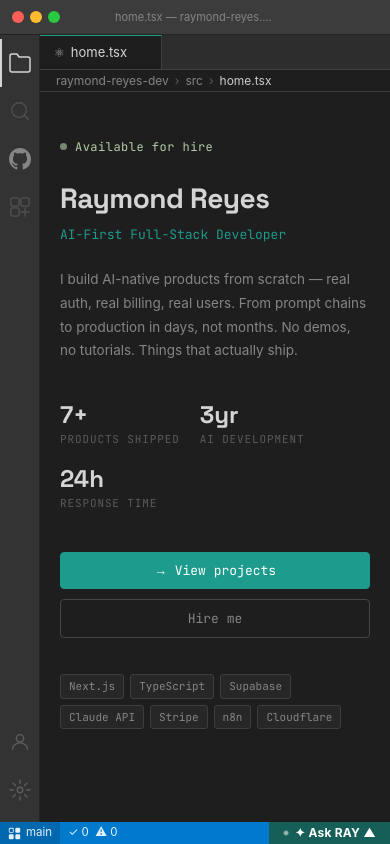
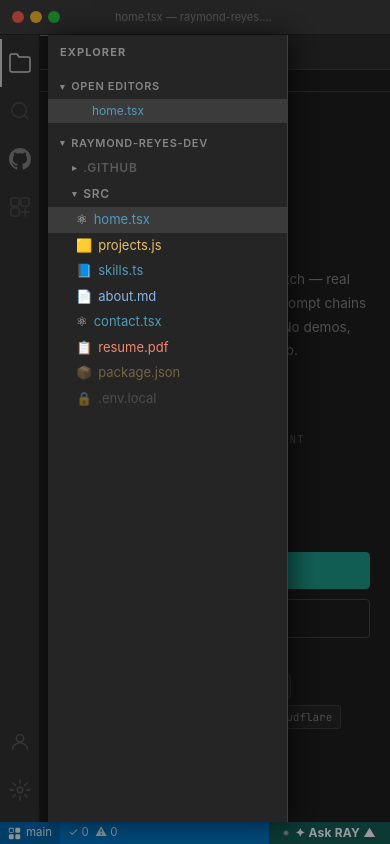
Before and after one commit to RaymondDRH/portafolio, a Next.js app: page / in a window 390 px wide. Built offline with nearby package versions, Linux system fonts and the light colour scheme.

Commit message:
fix: mobile sidebar as fixed overlay with backdrop — tap outside to close

```diff
--- a/app/globals.css
+++ b/app/globals.css
@@ -134,6 +134,9 @@ button { font-family: inherit; cursor: pointer; border: none; background: none;
   border-right: 1px solid var(--border);
   flex-shrink: 0;
   overflow: hidden;
+}
+.vsc-sidebar-backdrop {
+  display: none;
 }
 .vsc-sidebar-header {
   height: 35px;
@@ -493,12 +496,21 @@ button { font-family: inherit; cursor: pointer; border: none; background: none;
 
 /* ── Responsive ── */
 @media (max-width: 900px) {
-  .vsc-sidebar { display: none; }
+  .vsc-sidebar { display: none !important; }
   .vsc-sidebar.mobile-open {
-    display: flex;
-    position: fixed; left: 48px; top: 35px; bottom: 22px;
+    display: flex !important;
+    position: fixed;
+    left: 48px; top: 35px; bottom: 22px;
     z-index: 100;
+    width: 240px;
     box-shadow: 4px 0 24px rgba(0,0,0,0.6);
+  }
+  .vsc-sidebar-backdrop {
+    display: block;
+    position: fixed;
+    inset: 0;
+    z-index: 99;
+    background: rgba(0,0,0,0.4);
   }
   .vsc-panel          { height: 200px; }
   .vsc-titlebar-right { display: none; }
--- a/components/VSCodeShell.tsx
+++ b/components/VSCodeShell.tsx
@@ -150,9 +150,12 @@ export default function VSCodeShell() {
       <div className="vsc-body">
         <ActivityBar sidebarOpen={sidebarOpen} onToggle={() => setSidebar(o => !o)} />
 
-        <div className={`vsc-sidebar${sidebarOpen ? '' : ' hidden'}`} style={{ display: sidebarOpen ? undefined : 'none' }}>
+        {sidebarOpen && (
+          <div className="vsc-sidebar-backdrop" onClick={() => setSidebar(false)} />
+        )}
+        <div className={`vsc-sidebar${sidebarOpen ? ' mobile-open' : ''}`} style={{ display: sidebarOpen ? undefined : 'none' }}>
           <div className="vsc-sidebar-header">Explorer</div>
-          <FileExplorer active={active} open={open} onOpen={openFile} />
+          <FileExplorer active={active} open={open} onOpen={(id) => { openFile(id); setSidebar(false) }} />
         </div>
 
         {/* Editor area */}
```
